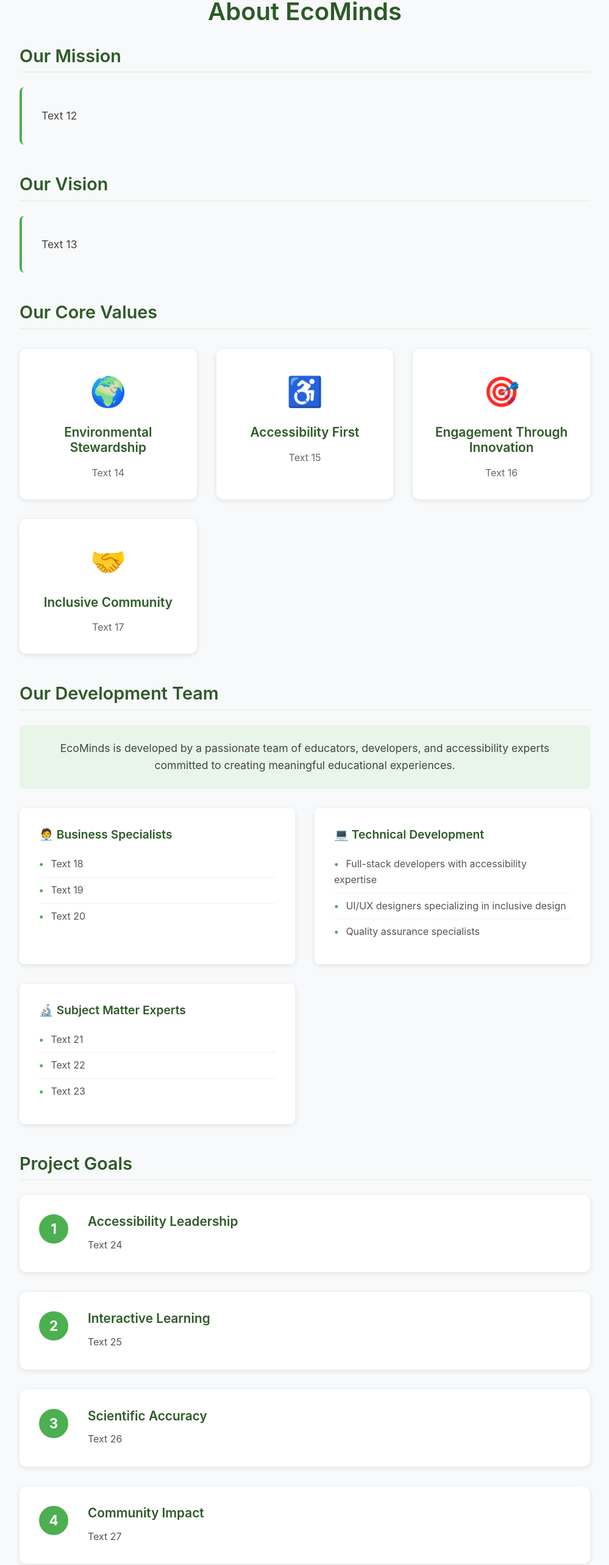
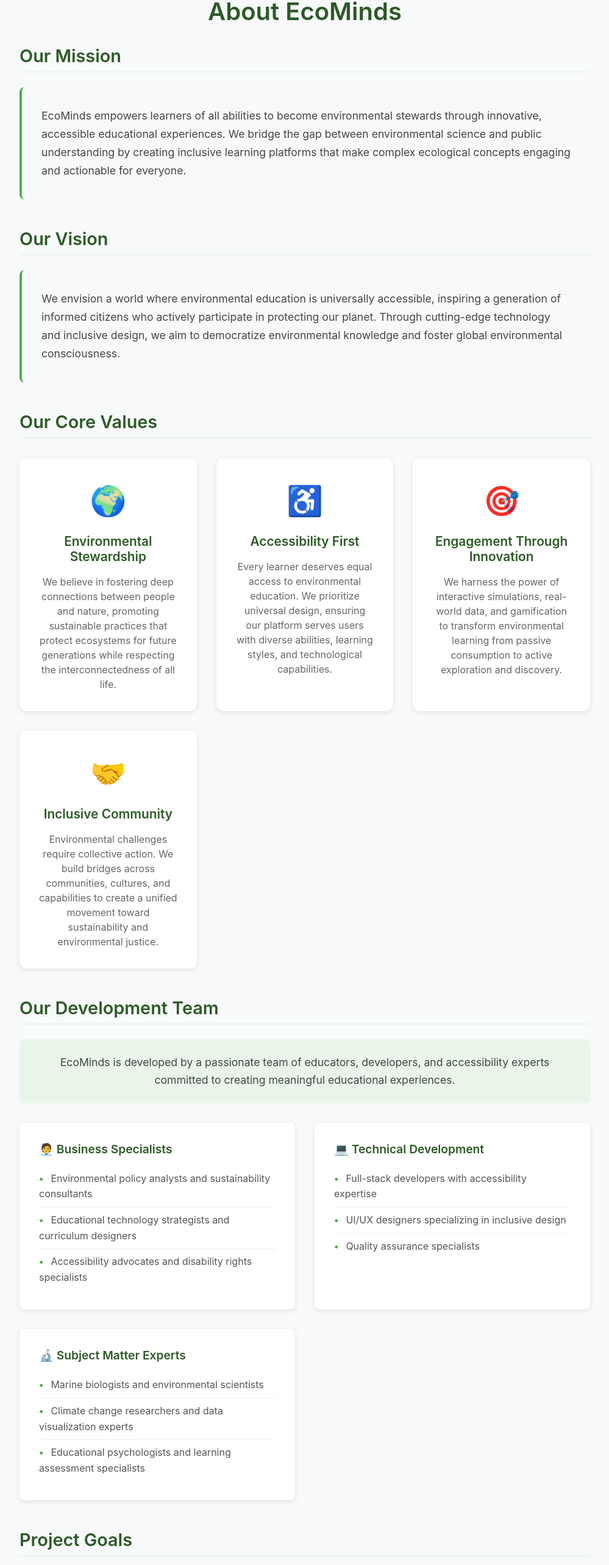
Before and after one commit to jakopo-webdev/ecominds, an Angular app: page /about-us in a window 1280 px wide. Shown: the part 104-2670 px from the top of the page at 61% size, without its empty margins (140-1139 px from the left). Built offline with nearby package versions, Linux system fonts and the light colour scheme.

Commit message:
about us completed

```diff
--- a/src/app/components/about-us/about-us.component.ts
+++ b/src/app/components/about-us/about-us.component.ts
@@ -11,12 +11,24 @@
 
       <section class="mission-section">
         <h2>Our Mission</h2>
-        <p class="mission-text">Text 12</p>
+        <p class="mission-text">
+          EcoMinds empowers learners of all abilities to become environmental
+          stewards through innovative, accessible educational experiences. We
+          bridge the gap between environmental science and public understanding
+          by creating inclusive learning platforms that make complex ecological
+          concepts engaging and actionable for everyone.
+        </p>
       </section>
 
       <section class="vision-section">
         <h2>Our Vision</h2>
-        <p class="vision-text">Text 13</p>
+        <p class="vision-text">
+          We envision a world where environmental education is universally
+          accessible, inspiring a generation of informed citizens who actively
+          participate in protecting our planet. Through cutting-edge technology
+          and inclusive design, we aim to democratize environmental knowledge
+          and foster global environmental consciousness.
+        </p>
       </section>
 
       <section class="values-section">
@@ -25,22 +37,40 @@
           <div class="value-card">
             <div class="value-icon">🌍</div>
             <h3>Environmental Stewardship</h3>
-            <p>Text 14</p>
+            <p>
+              We believe in fostering deep connections between people and
+              nature, promoting sustainable practices that protect ecosystems
+              for future generations while respecting the interconnectedness of
+              all life.
+            </p>
           </div>
           <div class="value-card">
             <div class="value-icon">♿</div>
             <h3>Accessibility First</h3>
-            <p>Text 15</p>
+            <p>
+              Every learner deserves equal access to environmental education. We
+              prioritize universal design, ensuring our platform serves users
+              with diverse abilities, learning styles, and technological
+              capabilities.
+            </p>
           </div>
           <div class="value-card">
             <div class="value-icon">🎯</div>
             <h3>Engagement Through Innovation</h3>
-            <p>Text 16</p>
+            <p>
+              We harness the power of interactive simulations, real-world data,
+              and gamification to transform environmental learning from passive
+              consumption to active exploration and discovery.
+            </p>
           </div>
           <div class="value-card">
             <div class="value-icon">🤝</div>
             <h3>Inclusive Community</h3>
-            <p>Text 17</p>
+            <p>
+              Environmental challenges require collective action. We build
+              bridges across communities, cultures, and capabilities to create a
+              unified movement toward sustainability and environmental justice.
+            </p>
           </div>
         </div>
       </section>
@@ -57,9 +87,13 @@
           <div class="role-group">
             <h3>🧑‍💼 Business Specialists</h3>
             <ul>
-              <li>Text 18</li>
-              <li>Text 19</li>
-              <li>Text 20</li>
+              <li>
+                Environmental policy analysts and sustainability consultants
+              </li>
+              <li>
+                Educational technology strategists and curriculum designers
+              </li>
+              <li>Accessibility advocates and disability rights specialists</li>
             </ul>
           </div>
 
@@ -75,9 +109,11 @@
           <div class="role-group">
             <h3>🔬 Subject Matter Experts</h3>
             <ul>
-              <li>Text 21</li>
-              <li>Text 22</li>
-              <li>Text 23</li>
+              <li>Marine biologists and environmental scientists</li>
+              <li>Climate change researchers and data visualization experts</li>
+              <li>
+                Educational psychologists and learning assessment specialists
+              </li>
             </ul>
           </div>
         </div>
@@ -90,7 +126,12 @@
             <div class="goal-number">1</div>
             <div class="goal-content">
               <h3>Accessibility Leadership</h3>
-              <p>Text 24</p>
+              <p>
+                Set the gold standard for accessible environmental education by
+                implementing comprehensive WCAG guidelines, supporting assistive
+                technologies, and continuously improving based on user feedback
+                from diverse communities.
+              </p>
             </div>
           </div>
 
@@ -98,7 +139,12 @@
             <div class="goal-number">2</div>
             <div class="goal-content">
               <h3>Interactive Learning</h3>
-              <p>Text 25</p>
+              <p>
+                Transform passive environmental education into engaging,
+                hands-on experiences through interactive simulations, real-time
+                data visualization, and gamified learning paths that adapt to
+                individual learning preferences.
+              </p>
             </div>
           </div>
 
@@ -106,7 +152,12 @@
             <div class="goal-number">3</div>
             <div class="goal-content">
               <h3>Scientific Accuracy</h3>
-              <p>Text 26</p>
+              <p>
+                Maintain the highest standards of scientific integrity by
+                partnering with leading research institutions, utilizing
+                peer-reviewed data sources, and ensuring all content is
+                fact-checked by subject matter experts.
+              </p>
             </div>
           </div>
 
@@ -114,7 +165,12 @@
             <div class="goal-number">4</div>
             <div class="goal-content">
               <h3>Community Impact</h3>
-              <p>Text 27</p>
+              <p>
+                Foster real-world environmental action by connecting users with
+                local conservation initiatives, providing tools for community
+                engagement, and measuring the tangible impact of our educational
+                programs on environmental awareness.
+              </p>
             </div>
           </div>
         </div>
```
